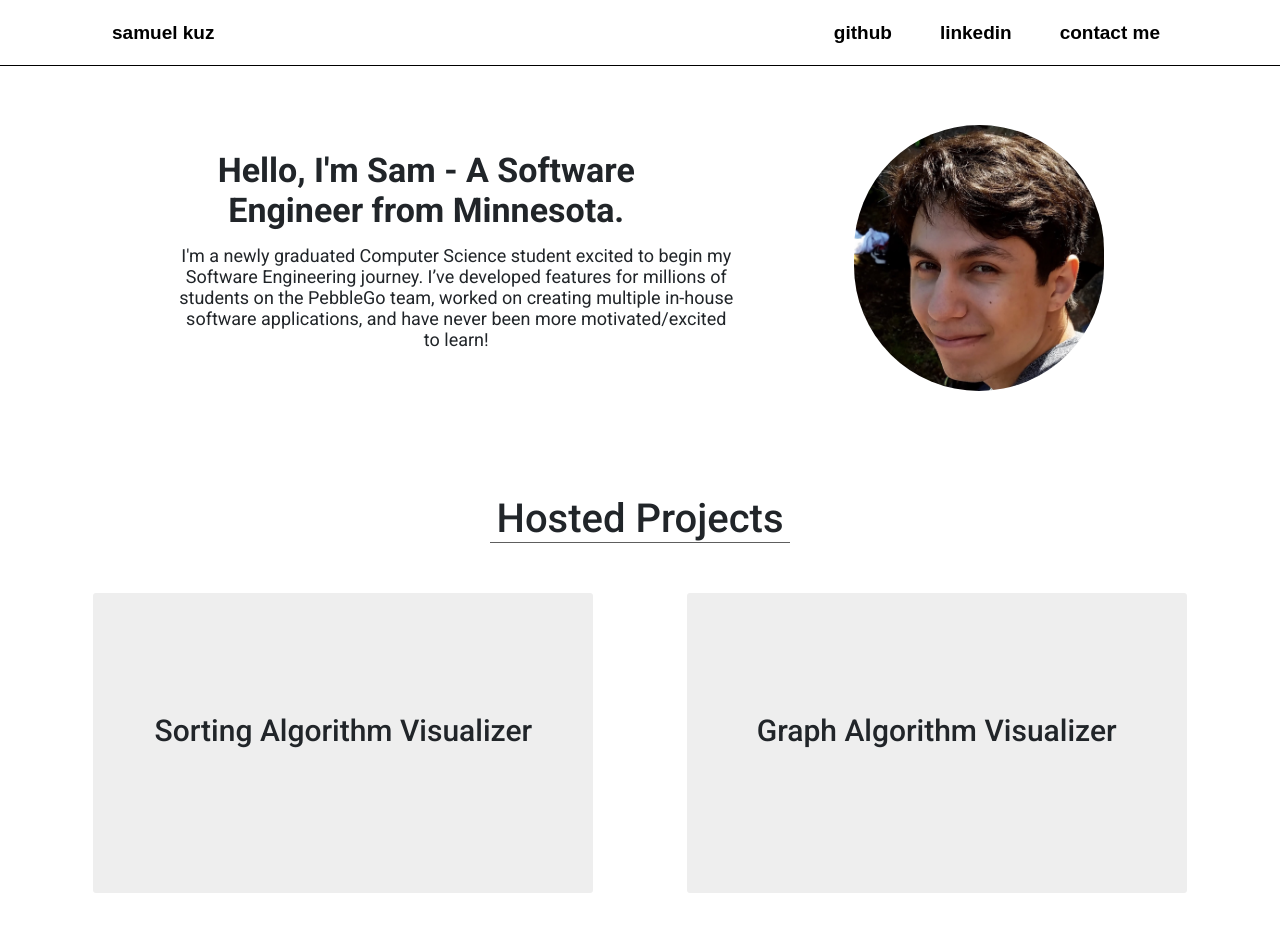
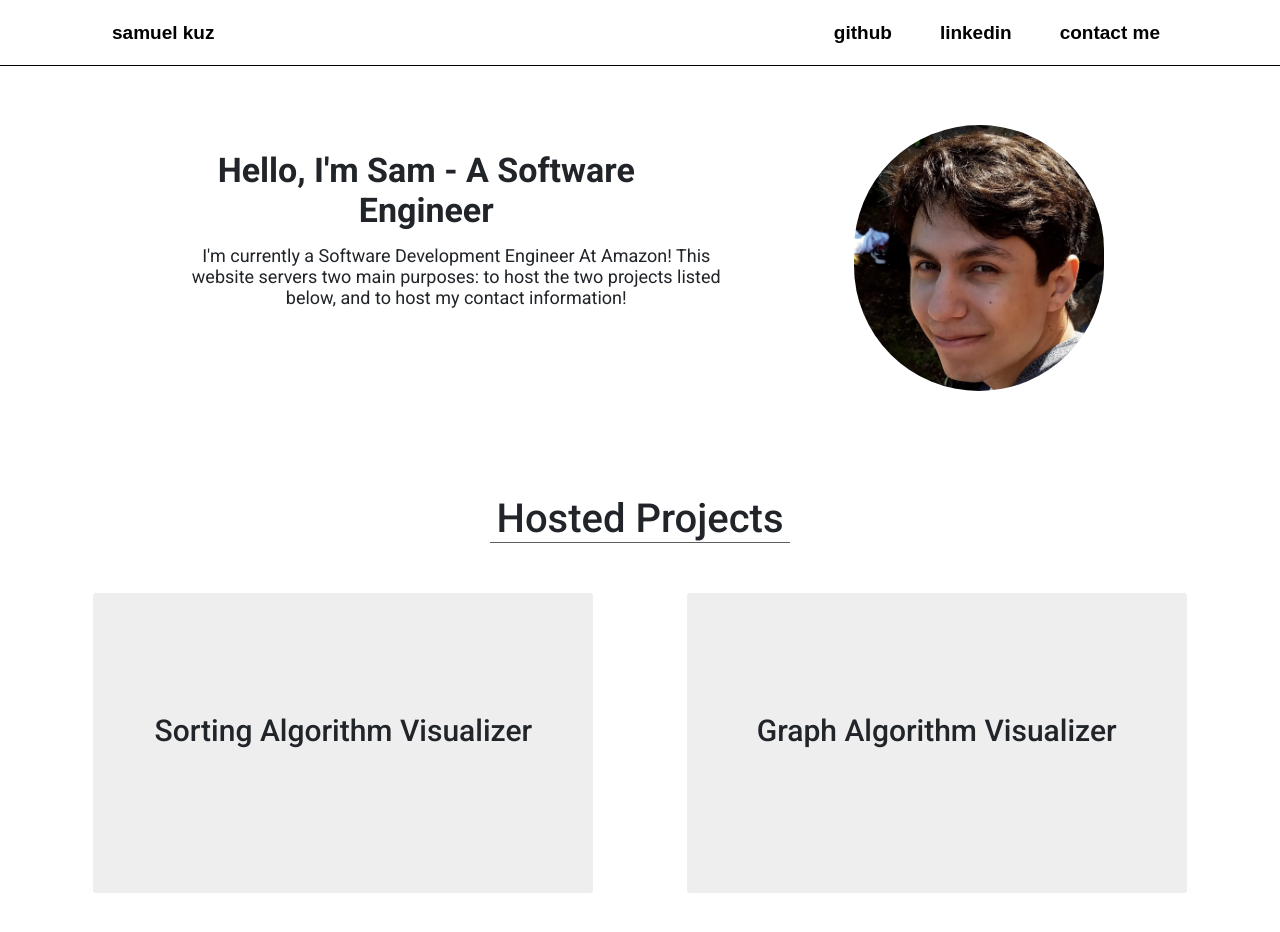
Before and after one commit to samuelkuz/personal-website, a React (Create React App) app: page / in a window 1280 px wide. Shown: the top 932 px of the page. Built offline with nearby package versions, Linux system fonts and the light colour scheme.

Commit message:
Update intro text

```diff
--- a/src/pages/Home.jsx
+++ b/src/pages/Home.jsx
@@ -6,8 +6,8 @@ import headshot from "../assets/headshot.png";
 import "./Home.scss";
 
 function Home() {
-    const introTitle = "Hello, I'm Sam - A Software Engineer from Minnesota.";
-    const introText = "I'm a newly graduated Computer Science student excited to begin my Software Engineering journey. I’ve developed features for millions of students on the PebbleGo team, worked on creating multiple in-house software applications, and have never been more motivated/excited to learn!";
+    const introTitle = "Hello, I'm Sam - A Software Engineer";
+    const introText = "I'm currently a Software Development Engineer At Amazon! This website servers two main purposes: to host the two projects listed below, and to host my contact information!";
 
     const history = useHistory();
 
```
Also changed, not shown: 1 other file (tests, documents, lock files or other folders).
